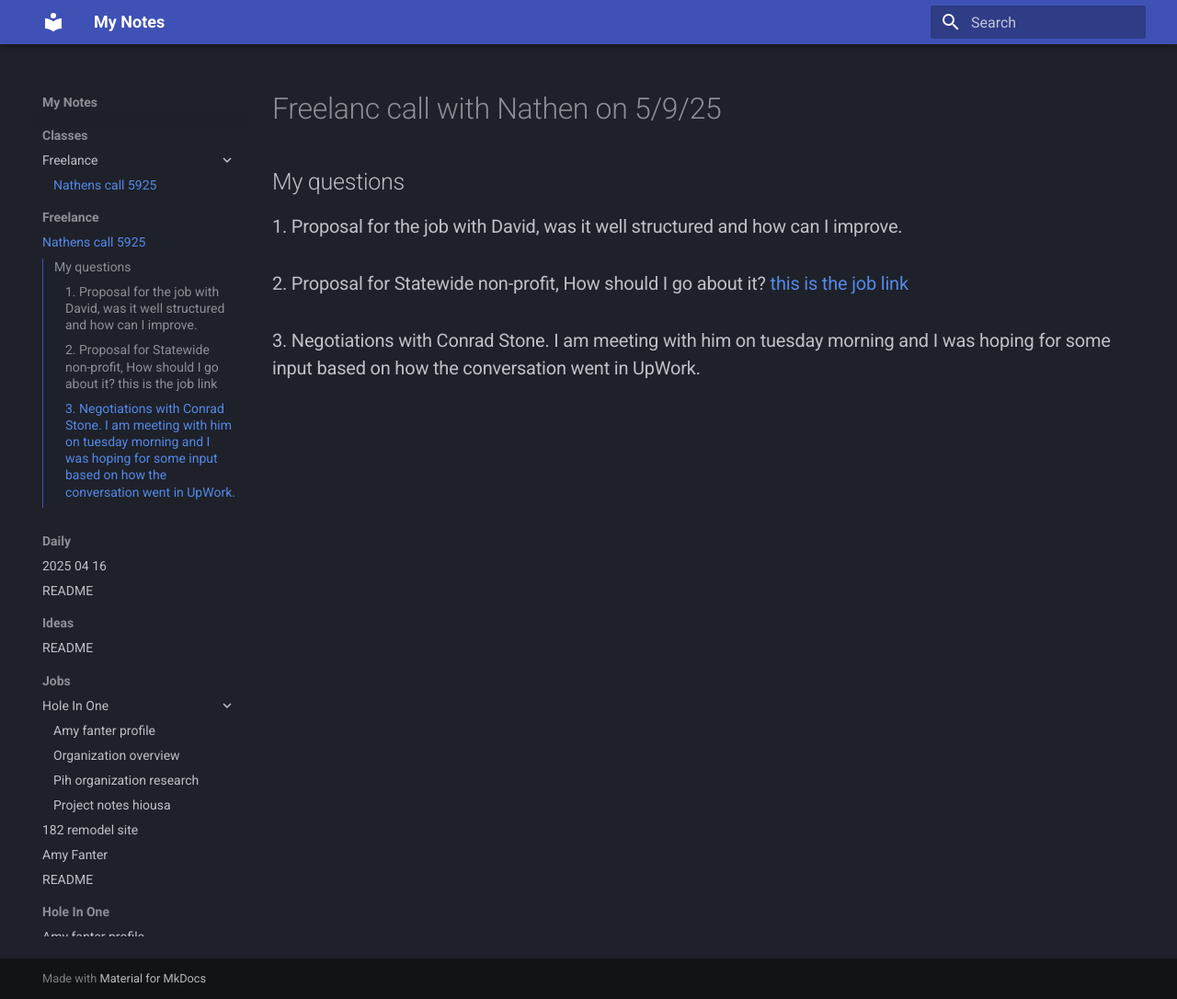
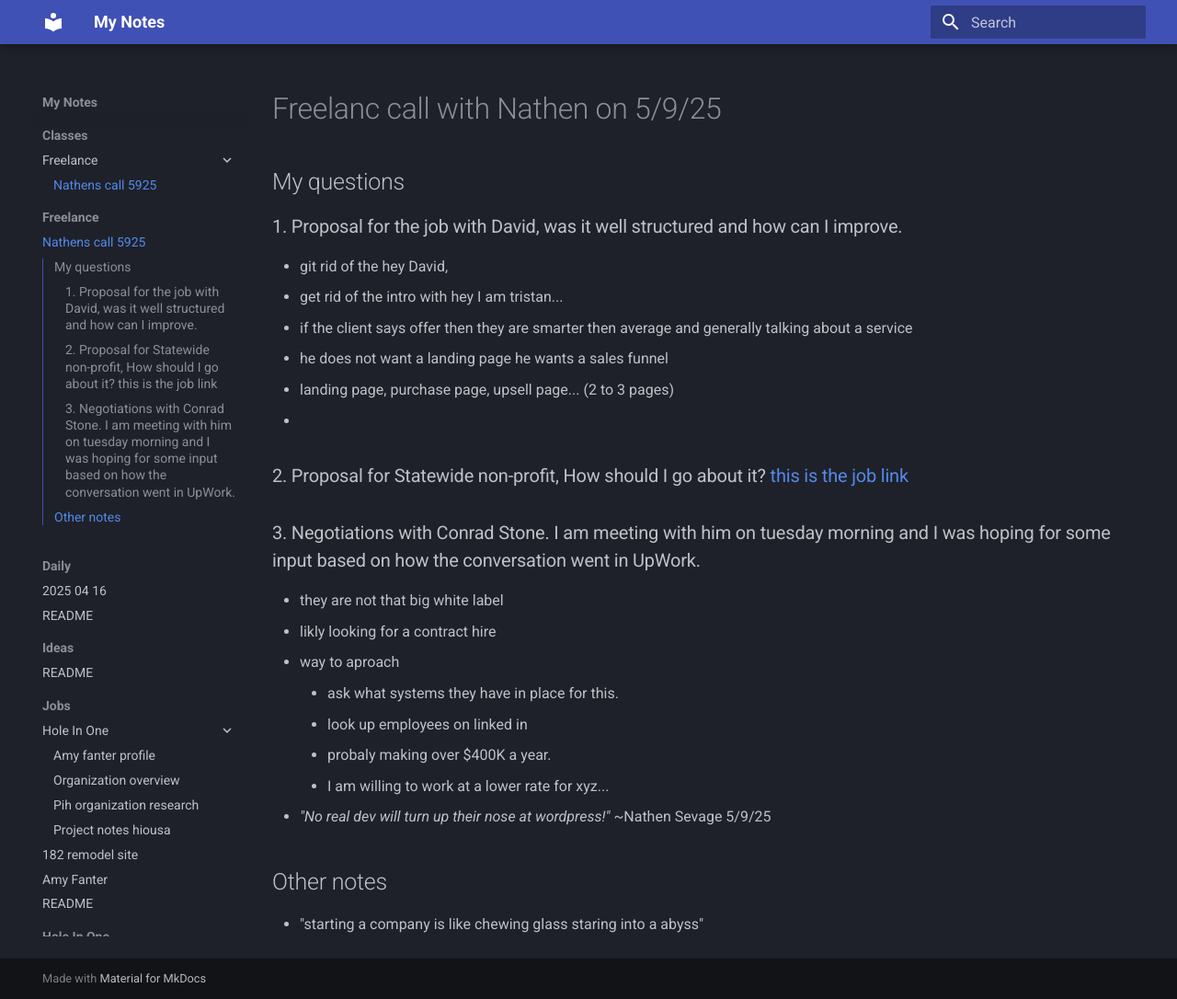
Before and after one commit to TristanEDU/notes, an MkDocs documentation site: the page built from docs/classes/Freelance/nathens-call-5925.md, in a window 1280 px wide and 1086 px high. Shown: the whole window at 92% size. Built offline with MkDocs 1.6.1 and Material for MkDocs 9.7.7, drawn with Linux system fonts in a browser that asks for light colours.

Commit message:
Sync: 2025-05-09 15:28:39

```diff
--- a/docs/classes/Freelance/nathens-call-5925.md
+++ b/docs/classes/Freelance/nathens-call-5925.md
@@ -1,7 +1,24 @@
 #Freelanc call with Nathen on 5/9/25
 ##My questions
 ###1. Proposal for the job with David, was it well structured and how can I improve.
+- git rid of the hey David,
+- get rid of the intro with hey I am tristan...
+- if the client says offer then they are smarter then average and generally talking about a service
+- he does not want a landing page he wants a sales funnel
+- landing page, purchase page, upsell page... (2 to 3 pages)
+-
 
 ###2. Proposal for Statewide non-profit, How should I go about it? [this is the job link](https://www.upwork.com/jobs/~021919849796804135174)
 
 ###3. Negotiations with Conrad Stone. I am meeting with him on tuesday morning and I was hoping for some input based on how the conversation went in UpWork.
+- they are not that big white label
+- likly looking for a contract hire
+- way to aproach
+	- ask what systems they have in place for this.
+	- look up employees on linked in
+	- probaly making over $400K a year.
+	- I am willing to work at a lower rate for xyz...
+- *"No real dev will turn up their nose at wordpress!"* ~Nathen Sevage 5/9/25
+
+##Other notes
+- "starting a company is like chewing glass staring into a abyss"
```
